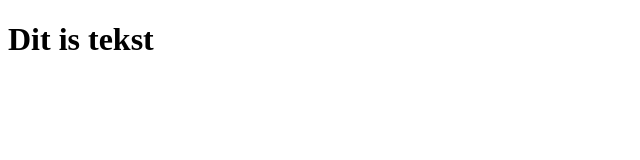
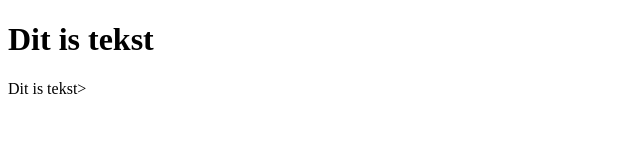
Before and after one commit to mattisnauwaert/nieuwProject, a plain HTML site: page nieuwProject/WebContent/index.html in a window 1280 px wide. Shown: the full height of the page, 0-640 px from the left. Drawn offline with Linux system fonts and the light colour scheme.

Commit message:
Dit is de tweede wijziging aan index.html

```diff
--- a/nieuwProject/WebContent/index.html
+++ b/nieuwProject/WebContent/index.html
@@ -7,5 +7,9 @@
 <body>
 	<h1>Dit is tekst</h1>
 
+	<article>
+		<p>Dit is tekst></p>
+	</article>
+
 </body>
 </html>
```
